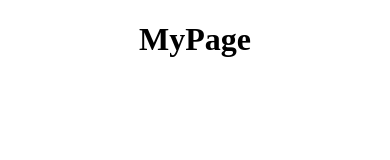
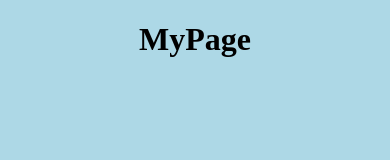
Before and after one commit to IliyanDimitrov/practice_website, a plain HTML site: page index.html in a window 390 px wide. Drawn offline with Linux system fonts and the light colour scheme.

```diff
--- a/style.css
+++ b/style.css
@@ -5,3 +5,31 @@
 h1 {
     text-align: center;
 }
+
+body {
+    background-color: red;
+  }
+
+  @media only screen and (max-width: 1200px) {
+    body {
+      background-color: green;
+    }
+  }
+
+  @media only screen and (max-width: 1000px) {
+    body {
+      background-color: #ff4455;
+    }
+  }
+
+  @media only screen and (max-width: 800px) {
+    body {
+      background-color: yellow;
+    }
+  }
+
+  @media only screen and (max-width: 600px) {
+    body {
+      background-color: lightblue;
+    }
+  }
```
